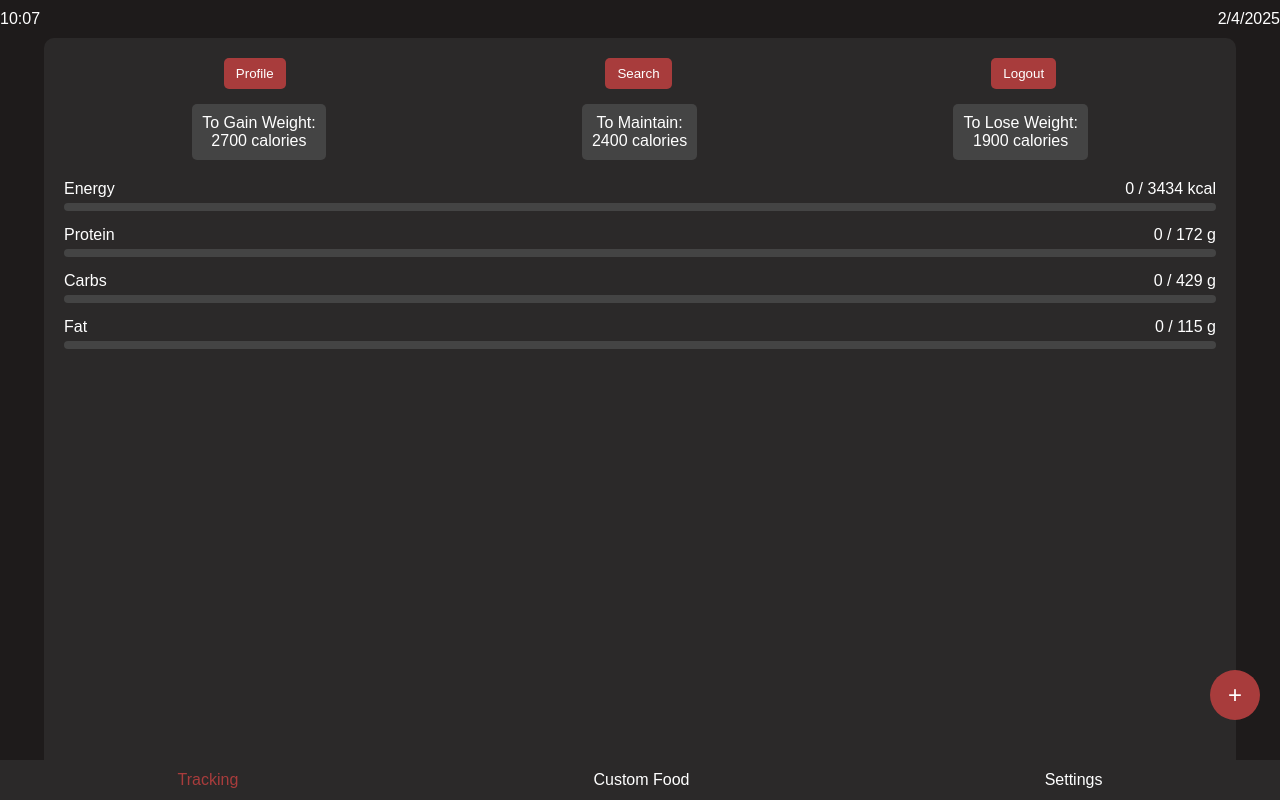
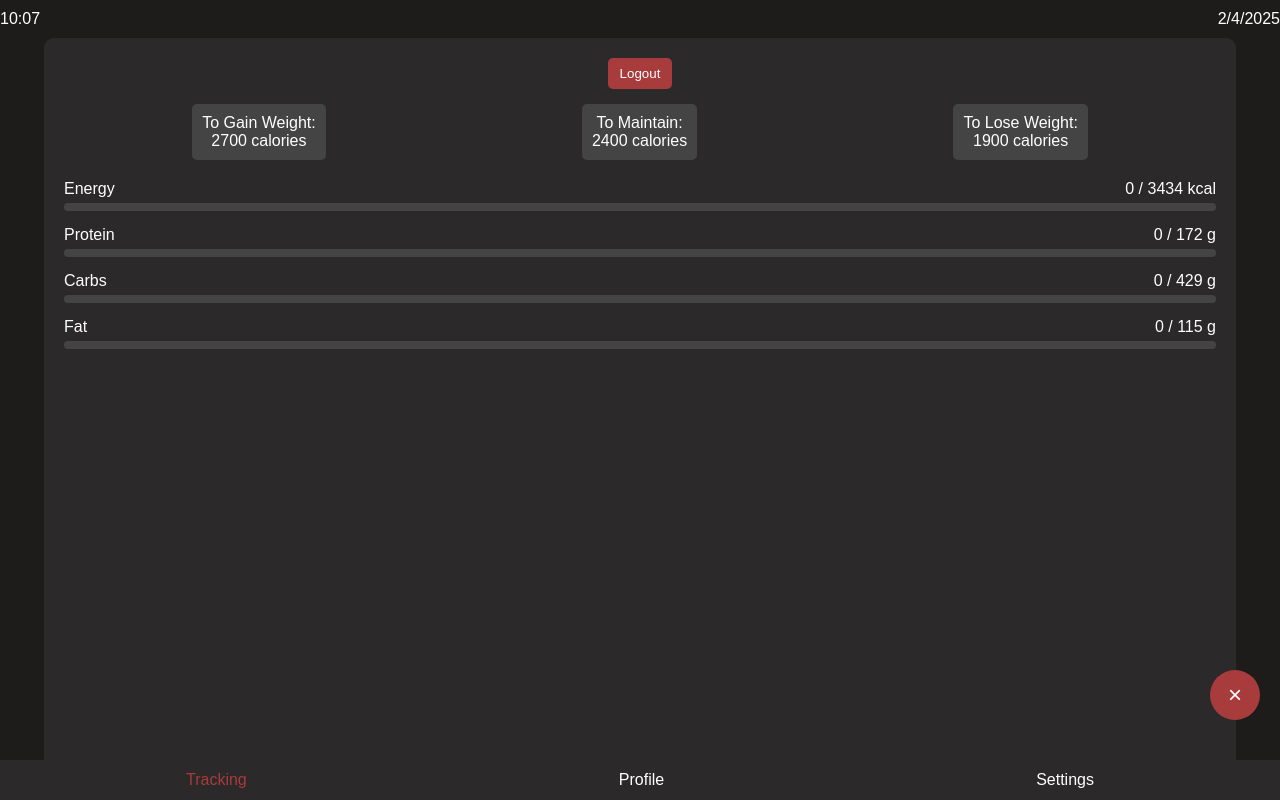
Before and after one commit to vladspy/macrobuddy-app, a plain HTML site: page public/index.html in a window 1280 px wide. Drawn offline with Linux system fonts and the light colour scheme; no server answers.

Commit message:
`Refactored layout and navigation in index.html and index.css`

```diff
--- a/public/css/index.css
+++ b/public/css/index.css
@@ -33,7 +33,7 @@ body {
 
 .calculator {
   display: flex;
-  justify-content: space-around;
+  justify-content: center;
   margin-bottom: 15px;
 }
 
@@ -99,7 +99,7 @@ body {
   color: #a83c3c;
 }
 
-/* Floating add button */
+/* Floating add/search button */
 .add-btn {
   position: fixed;
   bottom: 80px;
--- a/public/index.html
+++ b/public/index.html
@@ -30,7 +30,7 @@
   </script>
 </head>
 <body>
-  <!-- Top Bar (from index 2) -->
+  <!-- Top Bar -->
   <div class="top-bar">
     <span class="time">10:07</span>
     <span class="date">2/4/2025</span>
@@ -38,21 +38,25 @@
 
   <!-- Main Content Area using the tracker container layout -->
   <div class="tracker-container">
-    <!-- MacroBuddy Section (from index 1) -->
+    <!-- MacroBuddy Section (modified: only Logout remains) -->
     <div id="bmr-calculator" class="wrapper">
       <div class="calculator">
-        <button type="button" class="exit-btn" onclick="window.location.href='profile.html'">Profile</button>
-        <button type="button" class="exit-btn" onclick="window.location.href='search.html'">Search</button>
         <button type="button" id="logout-btn" class="exit-btn">Logout</button>
       </div>
       <div class="results">
-        <div id="calc-target-gain">To Gain Weight:<br><span>2700 calories</span></div>
-        <div id="calc-target-maintain">To Maintain:<br><span>2400 calories</span></div>
-        <div id="calc-target-lose">To Lose Weight:<br><span>1900 calories</span></div>
+        <div id="calc-target-gain">
+          To Gain Weight:<br><span>2700 calories</span>
+        </div>
+        <div id="calc-target-maintain">
+          To Maintain:<br><span>2400 calories</span>
+        </div>
+        <div id="calc-target-lose">
+          To Lose Weight:<br><span>1900 calories</span>
+        </div>
       </div>
     </div>
 
-    <!-- Nutrition Tracker Progress Bars (from index 2) -->
+    <!-- Nutrition Tracker Progress Bars -->
     <div class="progress-bar">
       <p>Energy <span id="energy">0 / 3434 kcal</span></p>
       <div class="bar"></div>
@@ -71,15 +75,15 @@
     </div>
   </div>
 
-  <!-- Bottom Navigation (from index 2) -->
+  <!-- Bottom Navigation (modified: second button is Profile) -->
   <div class="bottom-nav">
     <button class="nav-btn active" onclick="changeTab(event, 'Tracking')">Tracking</button>
-    <button class="nav-btn" onclick="changeTab(event, 'Custom Food')">Custom Food</button>
+    <button class="nav-btn" onclick="window.location.href='profile.html'">Profile</button>
     <button class="nav-btn" onclick="changeTab(event, 'Settings')">Settings</button>
   </div>
 
-  <!-- Floating Add Button (from index 2) -->
-  <button class="add-btn" onclick="addFood()">+</button>
+  <!-- Floating Button: Circle with a Cross (×) that redirects to search -->
+  <button class="add-btn" onclick="window.location.href='search.html'">×</button>
 
   <!-- Script for Nutrition Tracker functionality -->
   <script src="js/index.js"></script>
```
